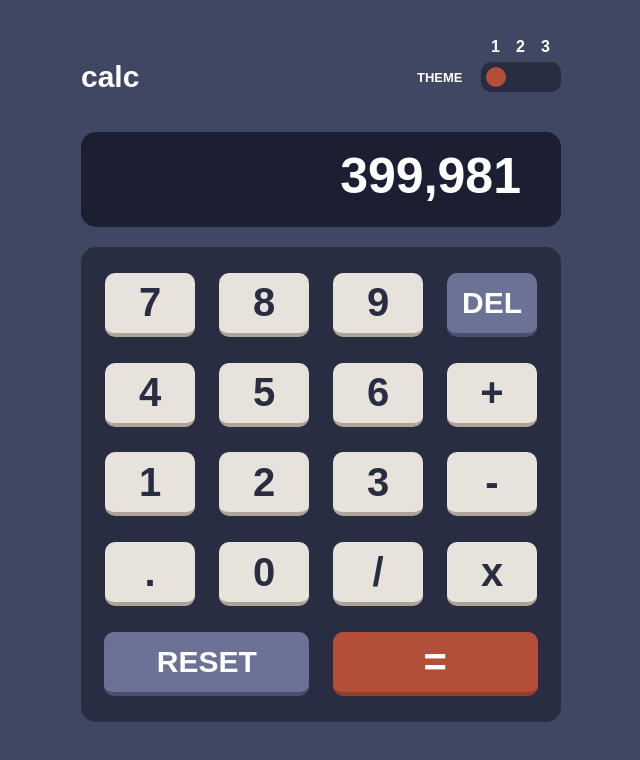
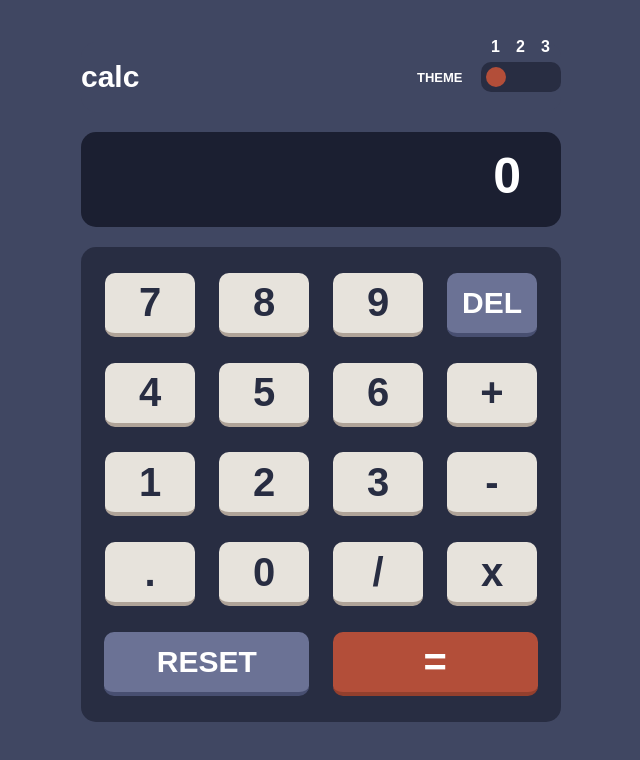
Before and after one commit to mkab2000/calculator, a plain HTML site: page index.html in a window 1280 px wide. Shown: the whole page, without its empty margins (319-959 px from the left). Drawn offline with Linux system fonts and the light colour scheme.

Commit message:
Update index.html

```diff
--- a/index.html
+++ b/index.html
@@ -41,7 +41,7 @@
     </div>
 
     <div id="value-display">
-      <h1 id="value">399,981</h1>
+      <h1 id="value">0</h1>
     </div>
 
     <div id="numberpad">
```
